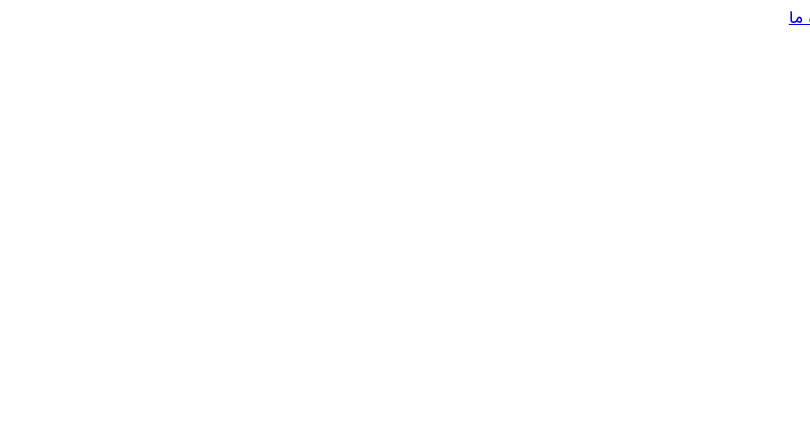
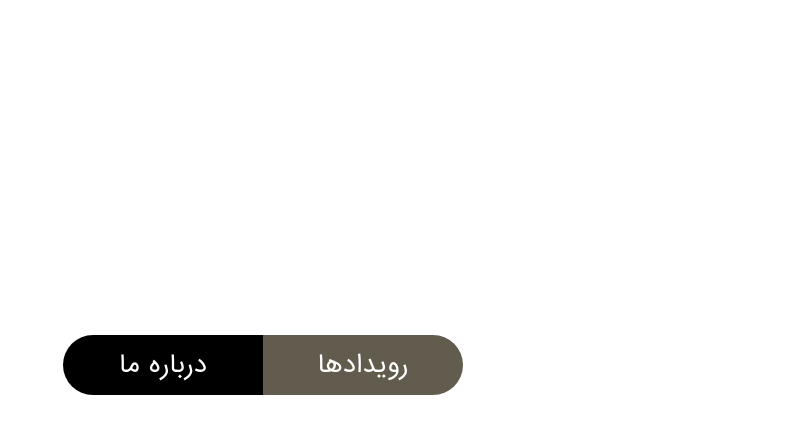
Before and after one commit to aut-daralfonoon/frontend, a Vue app: page / in a window 1280 px wide. Shown: the top 434 px of the page, without its empty margins (470-1280 px from the left). Built offline with nearby package versions, Linux system fonts and the light colour scheme.

Commit message:
update: home buttons

```diff
--- a/src/views/HomeView.vue
+++ b/src/views/HomeView.vue
@@ -3,11 +3,11 @@
 
 <template>
   <main>
-   <div>
-     <RouterLink to="events">
+   <div class="container">
+     <RouterLink class="c-item c-item-right" to="events">
        {{ "رویدادها" }}
      </RouterLink>
-     <RouterLink to="about">
+     <RouterLink class="c-item c-item-left" to="about">
        {{ "درباره ما" }}
      </RouterLink>
    </div>
@@ -15,4 +15,33 @@
 </template>
 
 <style scoped>
+.container {
+  padding: 0;
+  display: flex;
+  justify-content: center;
+  align-items: center;
+  height: 90vh;
+}
+
+.c-item {
+  font-size: 1.5em;
+  padding: 10px;
+  color: #ffffff;
+  outline: none;
+  text-decoration: none;
+  width: 200px;
+  text-align: center;
+}
+
+.c-item-right {
+  background-color: #625c4e;
+  border-bottom-right-radius: 50px;
+  border-top-right-radius: 50px;
+}
+
+.c-item-left {
+  background-color: #000000;
+  border-bottom-left-radius: 50px;
+  border-top-left-radius: 50px;
+}
 </style>
```
